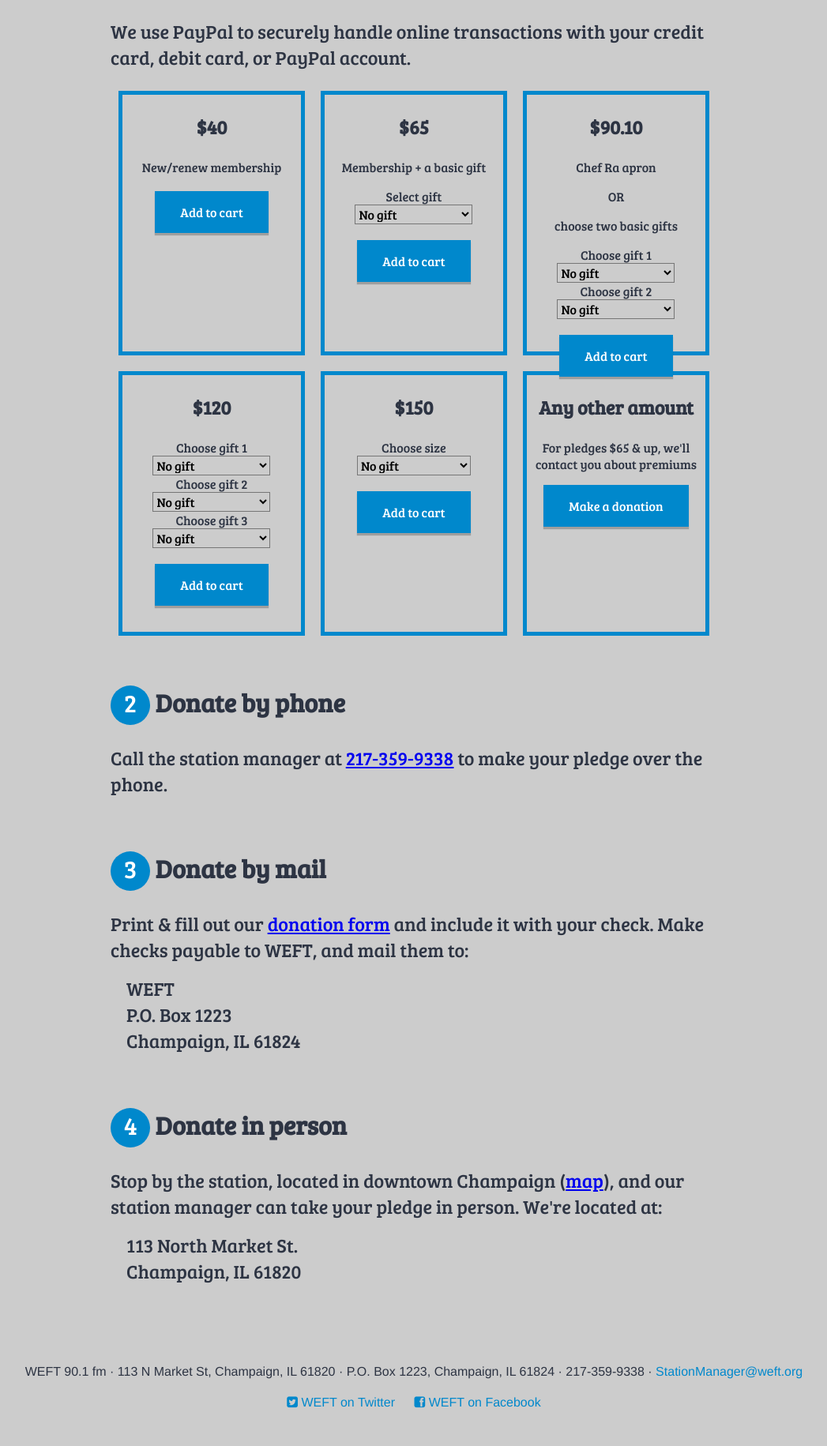
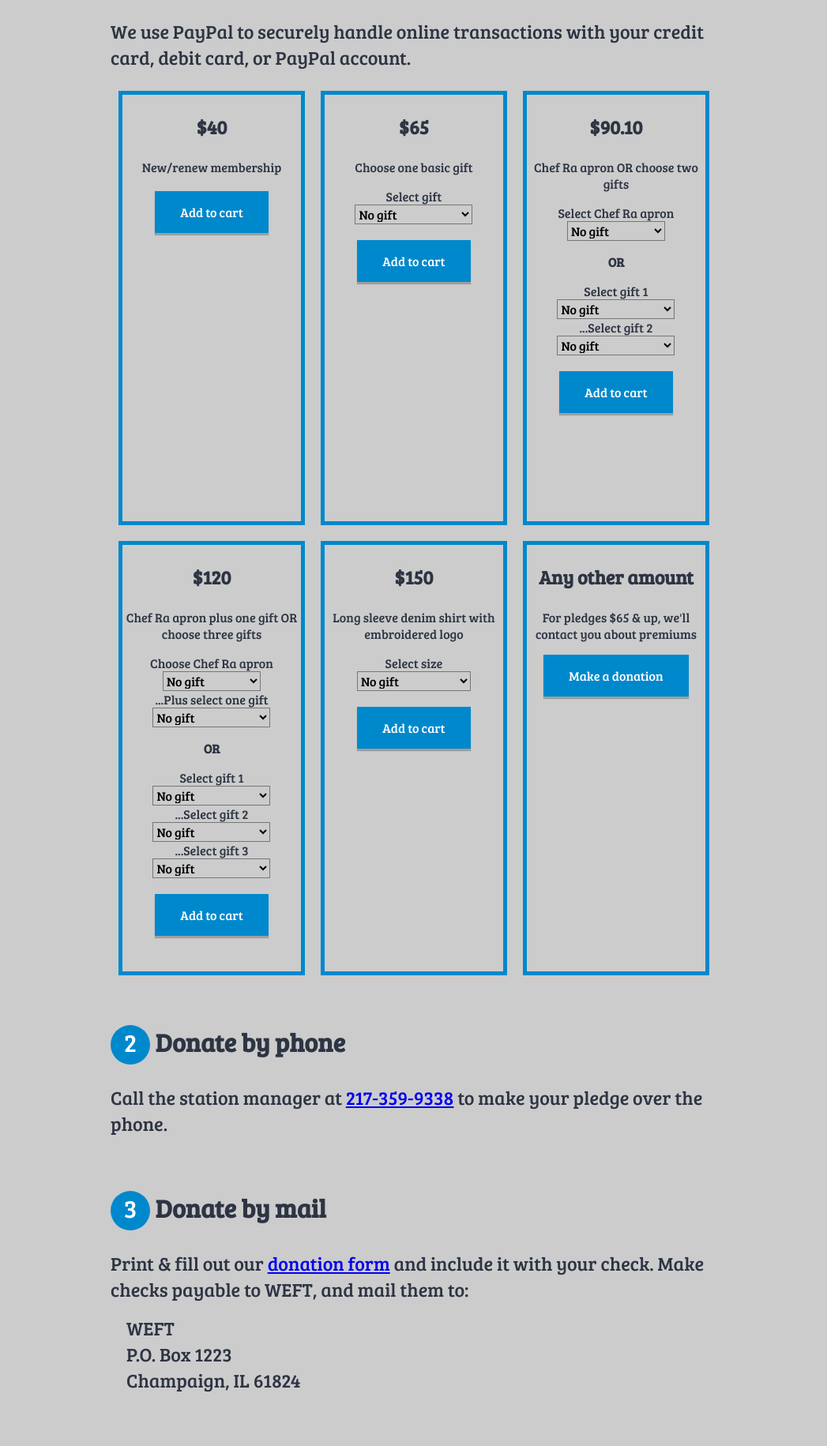
Before and after one commit to weftradio/weftradio.github.io, a Jekyll site: the page built from support/index-fall-2014.html, in a window 1280 px wide. Shown: the part 1643-3474 px from the top of the page at 79% size, without its empty margins (116-1163 px from the left). Built offline with Jekyll 4.4.1, drawn with Linux system fonts in a browser that asks for light colours; comment, search, counter and statistics services are not loaded; before the commit the page ends 3450 px from its top, so only the background shows below that.

Commit message:
fall pledge drive update + new Prose sandbox

```diff
--- a/css/style.css
+++ b/css/style.css
@@ -1357,6 +1357,7 @@ ul.support-gift-list {
 .support-gift-list li:last-child {
     margin-bottom: 0;
 }
+
 .center {
     text-align: center;
 }
@@ -1413,9 +1414,15 @@ ul.support-gift-list {
     height: 335px;
     border: 5px solid #08c;
 }
+.support-action-container-spring-2014 {
+    margin: 10px;
+    height: 550px;
+    border: 5px solid #08c;
+}
 
 @media (max-width: 767px) {
-    .support-action-container {
+    .support-action-container,
+    .support-action-container-spring-2014 {
         margin: 0;
         height: auto;
         border: none;
--- /dev/null
+++ b/sandbox/prose/css/style.scss
@@ -0,0 +1,2 @@
+---
+---
--- a/support/index-fall-2014.html
+++ b/support/index-fall-2014.html
@@ -72,7 +72,7 @@ layout: default
       <p class="lead">We use PayPal to securely handle online transactions with your credit card, debit card, or PayPal account.</p>
       <div class="pure-g-r center">
         <div class="pure-u-8-24">
-          <div class="support-action-container">
+          <div class="support-action-container-spring-2014">
             <div class="support-action">
               <h3>$40</h3>
               <p>New/renew membership</p>
@@ -87,10 +87,10 @@ layout: default
         </div>
 
         <div class="pure-u-8-24">
-          <div class="support-action-container">
+          <div class="support-action-container-spring-2014">
             <div class="support-action">
               <h3>$65</h3>
-              <p>Membership + a basic gift</p>
+              <p>Choose one basic gift</p>
               <form action="https://www.paypal.com/cgi-bin/webscr" method="post" target="paypal"><input type="hidden" name="cmd" value="_s-xclick">
                 <input type="hidden" name="hosted_button_id" value="U4DJGPFHB85K2">
                 <input type="hidden" name="on0" value="Gift 1">
@@ -120,17 +120,22 @@ layout: default
         </div>
 
         <div class="pure-u-8-24">
-          <div class="support-action-container">
+          <div class="support-action-container-spring-2014">
             <div class="support-action">
               <h3>$90.10</h3>
-              <p>Chef Ra apron</p>
-              <p>OR</p>
-              <p>choose two basic gifts</p>
+              <p>Chef Ra apron OR choose two gifts</p>
               <form action="https://www.paypal.com/cgi-bin/webscr" method="post" target="paypal"><input type="hidden" name="cmd" value="_s-xclick">
                 <input type="hidden" name="hosted_button_id" value="G4TGD6TU3GNAN">
                 <input type="hidden" name="on0" value="Gift 1">
-                <div>Choose gift 1</div>
+                <div>Select Chef Ra apron</div>
                 <select name="os0">
+                  <option value="No gift">No gift</option>
+                  <option value="Chef Ra apron">Chef Ra apron</option>
+                </select>
+                <p><strong>OR</strong></p>
+                <input type="hidden" name="on1" value="Gift 2">
+                <div>Select gift 1</div>
+                <select name="os1">
                   <option value="No gift">No gift</option>
                   <option value="Ball Cap">Ball Cap</option>
                   <option value="Tote Bag">Tote Bag</option>
@@ -146,9 +151,9 @@ layout: default
                   <option value="Tee (men's 3x)">Tee (men's 3x)</option>
                   <option value="Tee (men's 4x)">Tee (men's 4x)</option>
                 </select>
-                <input type="hidden" name="on1" value="Gift 2" />
-                <div>Choose gift 2</div>
-                <select name="os1">
+                <input type="hidden" name="on2" value="Gift 3">
+                <div>...Select gift 2</div>
+                <select name="os2">
                   <option value="No gift">No gift</option>
                   <option value="Ball Cap">Ball Cap</option>
                   <option value="Tote Bag">Tote Bag</option>
@@ -175,31 +180,20 @@ layout: default
 
       <div class="pure-g-r center">
         <div class="pure-u-8-24">
-          <div class="support-action-container">
+          <div class="support-action-container-spring-2014">
             <div class="support-action">
               <h3>$120</h3>
+              <p>Chef Ra apron plus one gift OR choose three gifts</p>
               <form action="https://www.paypal.com/cgi-bin/webscr" method="post" target="paypal"><input type="hidden" name="cmd" value="_s-xclick">
                 <input type="hidden" name="hosted_button_id" value="4VKN6Q7VGSD5U">
                 <input type="hidden" name="on0" value="Gift 1">
-                <div>Choose gift 1</div>
+                <div>Choose Chef Ra apron</div>
                 <select name="os0">
                   <option value="No gift">No gift</option>
-                  <option value="Ball Cap">Ball Cap</option>
-                  <option value="Tote Bag">Tote Bag</option>
-                  <option value="Tee (women's s)">Tee (women's sm)</option>
-                  <option value="Tee (men's s)">Tee (men's sm)</option>
-                  <option value="Tee (women's md)">Tee (women's md)</option>
-                  <option value="Tee (men's md)">Tee (men's md)</option>
-                  <option value="Tee (women's lg)">Tee (women's lg)</option>
-                  <option value="Tee (men's lg)">Tee (men's lg)</option>
-                  <option value="Tee (women's xl)">Tee (women's xl)</option>
-                  <option value="Tee (men's xl)">Tee (men's xl)</option>
-                  <option value="Tee (men's 2x)">Tee (men's 2x)</option>
-                  <option value="Tee (men's 3x)">Tee (men's 3x)</option>
-                  <option value="Tee (men's 4x)">Tee (men's 4x)</option>
+                  <option value="Chef Ra apron">Chef Ra apron</option>
                 </select>
                 <input type="hidden" name="on1" value="Gift 2">
-                <div>Choose gift 2</div>
+                <div>...Plus select one gift</div>
                 <select name="os1">
                   <option value="No gift">No gift</option>
                   <option value="Ball Cap">Ball Cap</option>
@@ -217,8 +211,45 @@ layout: default
                   <option value="Tee (men's 4x)">Tee (men's 4x)</option>
                 </select>
                 <input type="hidden" name="on2" value="Gift 3">
-                <div>Choose gift 3</div>
+                <p><strong>OR</strong></p>
+                <div>Select gift 1</div>
                 <select name="os2">
+                  <option value="No gift">No gift</option>
+                  <option value="Ball Cap">Ball Cap</option>
+                  <option value="Tote Bag">Tote Bag</option>
+                  <option value="Tee (women's s)">Tee (women's sm)</option>
+                  <option value="Tee (men's s)">Tee (men's sm)</option>
+                  <option value="Tee (women's md)">Tee (women's md)</option>
+                  <option value="Tee (men's md)">Tee (men's md)</option>
+                  <option value="Tee (women's lg)">Tee (women's lg)</option>
+                  <option value="Tee (men's lg)">Tee (men's lg)</option>
+                  <option value="Tee (women's xl)">Tee (women's xl)</option>
+                  <option value="Tee (men's xl)">Tee (men's xl)</option>
+                  <option value="Tee (men's 2x)">Tee (men's 2x)</option>
+                  <option value="Tee (men's 3x)">Tee (men's 3x)</option>
+                  <option value="Tee (men's 4x)">Tee (men's 4x)</option>
+                </select>
+                <input type="hidden" name="on3" value="Gift 4">
+                <div>...Select gift 2</div>
+                <select name="os3">
+                  <option value="No gift">No gift</option>
+                  <option value="Ball Cap">Ball Cap</option>
+                  <option value="Tote Bag">Tote Bag</option>
+                  <option value="Tee (women's s)">Tee (women's sm)</option>
+                  <option value="Tee (men's s)">Tee (men's sm)</option>
+                  <option value="Tee (women's md)">Tee (women's md)</option>
+                  <option value="Tee (men's md)">Tee (men's md)</option>
+                  <option value="Tee (women's lg)">Tee (women's lg)</option>
+                  <option value="Tee (men's lg)">Tee (men's lg)</option>
+                  <option value="Tee (women's xl)">Tee (women's xl)</option>
+                  <option value="Tee (men's xl)">Tee (men's xl)</option>
+                  <option value="Tee (men's 2x)">Tee (men's 2x)</option>
+                  <option value="Tee (men's 3x)">Tee (men's 3x)</option>
+                  <option value="Tee (men's 4x)">Tee (men's 4x)</option>
+                </select>
+                <input type="hidden" name="on4" value="Gift 5">
+                <div>...Select gift 3</div>
+                <select name="os4">
                   <option value="No gift">No gift</option>
                   <option value="Ball Cap">Ball Cap</option>
                   <option value="Tote Bag">Tote Bag</option>
@@ -243,14 +274,15 @@ layout: default
         </div>
 
         <div class="pure-u-8-24">
-          <div class="support-action-container">
+          <div class="support-action-container-spring-2014">
             <div class="support-action">
               <h3>$150</h3>
               <form target="paypal" action="https://www.paypal.com/cgi-bin/webscr" method="post">
                 <input type="hidden" name="cmd" value="_s-xclick">
                 <input type="hidden" name="hosted_button_id" value="68H8XNHAEZ3KS">
                 <input type="hidden" name="on0" value="Size">
-                <div>Choose size</div>
+                <p>Long sleeve denim shirt with embroidered logo</p>
+                <div>Select size</div>
                 <select name="os0">
                   <option value="No gift">No gift</option>
                   <option value="WEFT Denim (s)">WEFT Denim (s)</option>
@@ -270,7 +302,7 @@ layout: default
         </div>
 
         <div class="pure-u-8-24">
-          <div class="support-action-container">
+          <div class="support-action-container-spring-2014">
             <div class="support-action">
               <h3>Any other amount</h3>
               <p>For pledges $65 &amp; up, we'll contact you about premiums</p>
```
Also changed, not shown: sandbox/prose/_config.yml (added, +9 -0 lines), sandbox/prose/feed.xml (added, +30 -0 lines), sandbox/prose/index.html (added, +17 -0 lines), support/index-fall-2014-2.html (+32 -0 lines), 4 other files.
